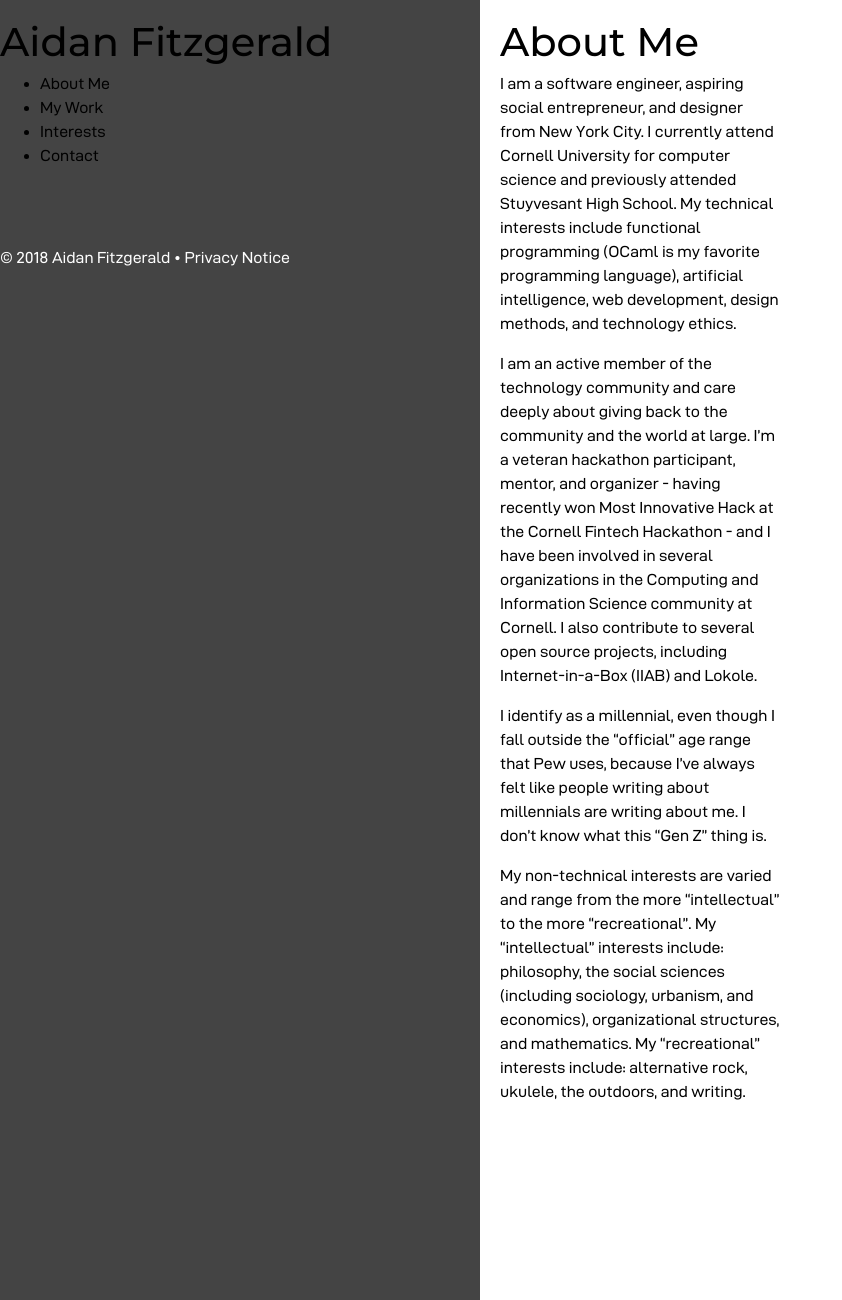
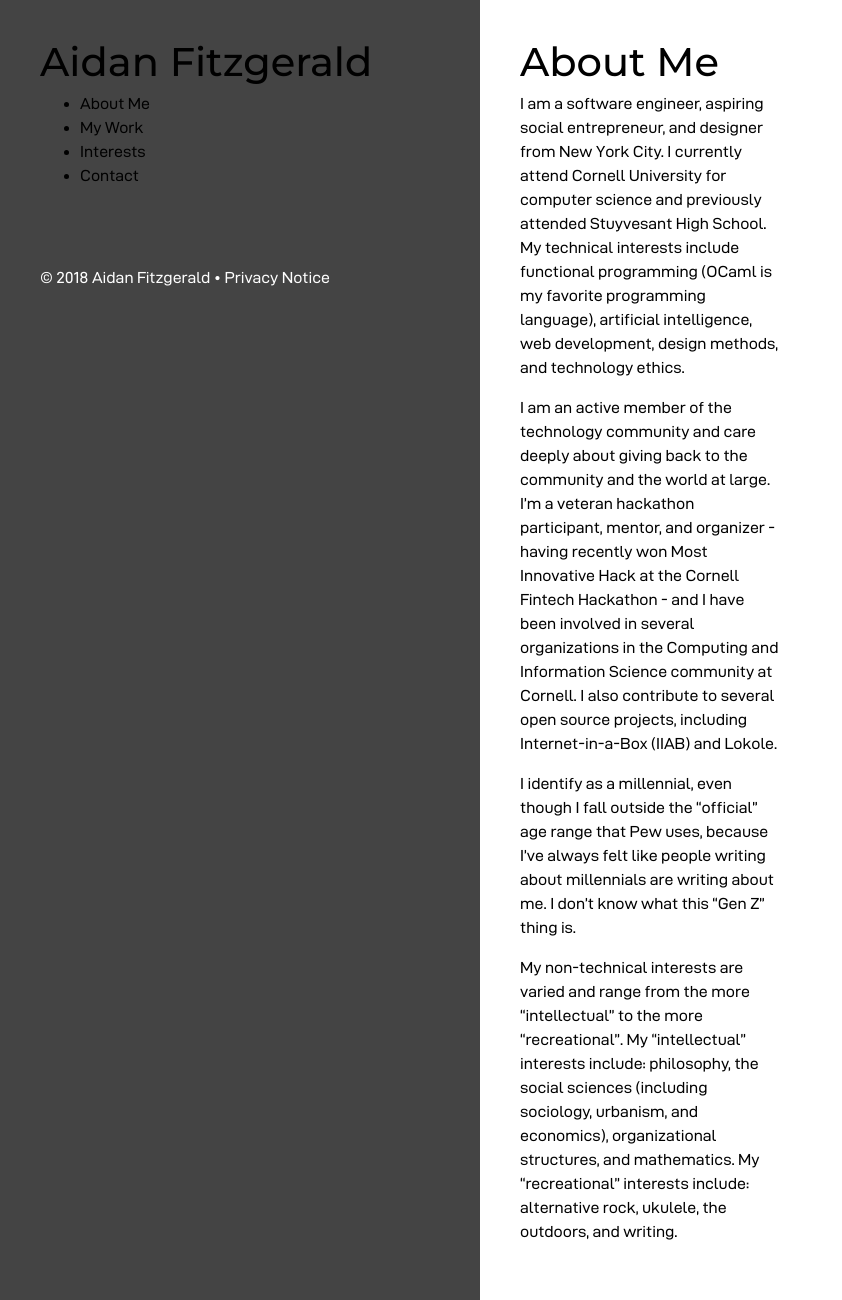
Before and after one commit to aidan-fitz/aidan-fitz.com, a Jekyll site: the page built from index.md, in a window 1280 px wide and 1300 px high. Shown: the whole window, without its empty margins (0-842 px from the left). Built offline with Jekyll 4.4.1, drawn with Linux system fonts in a browser that asks for light colours; nearby versions of some CDN libraries.

Commit message:
More padding

```diff
--- a/css/style.scss
+++ b/css/style.scss
@@ -15,12 +15,12 @@ $sidebar-width: 480px;
   left: 0;
   background-color: $chrome-color;
   overflow-x: hidden; // Disable horizontal scroll
-  padding-top: 20px;
+  padding: 40px;
 }
 
 main {
   margin-left: $sidebar-width;
-  padding: 20px;
+  padding: 40px;
   padding-right: 500px;
 }
 
```
